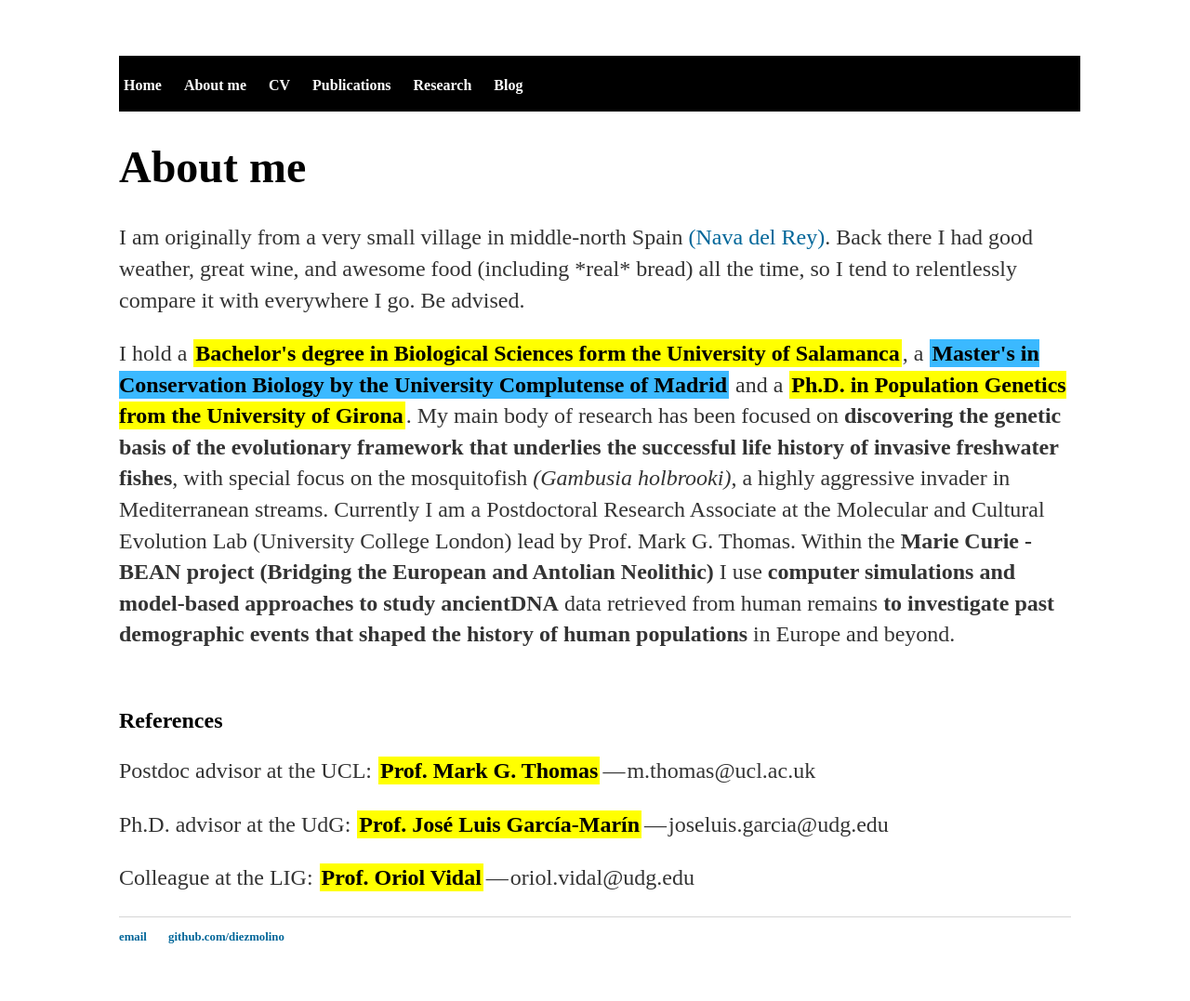
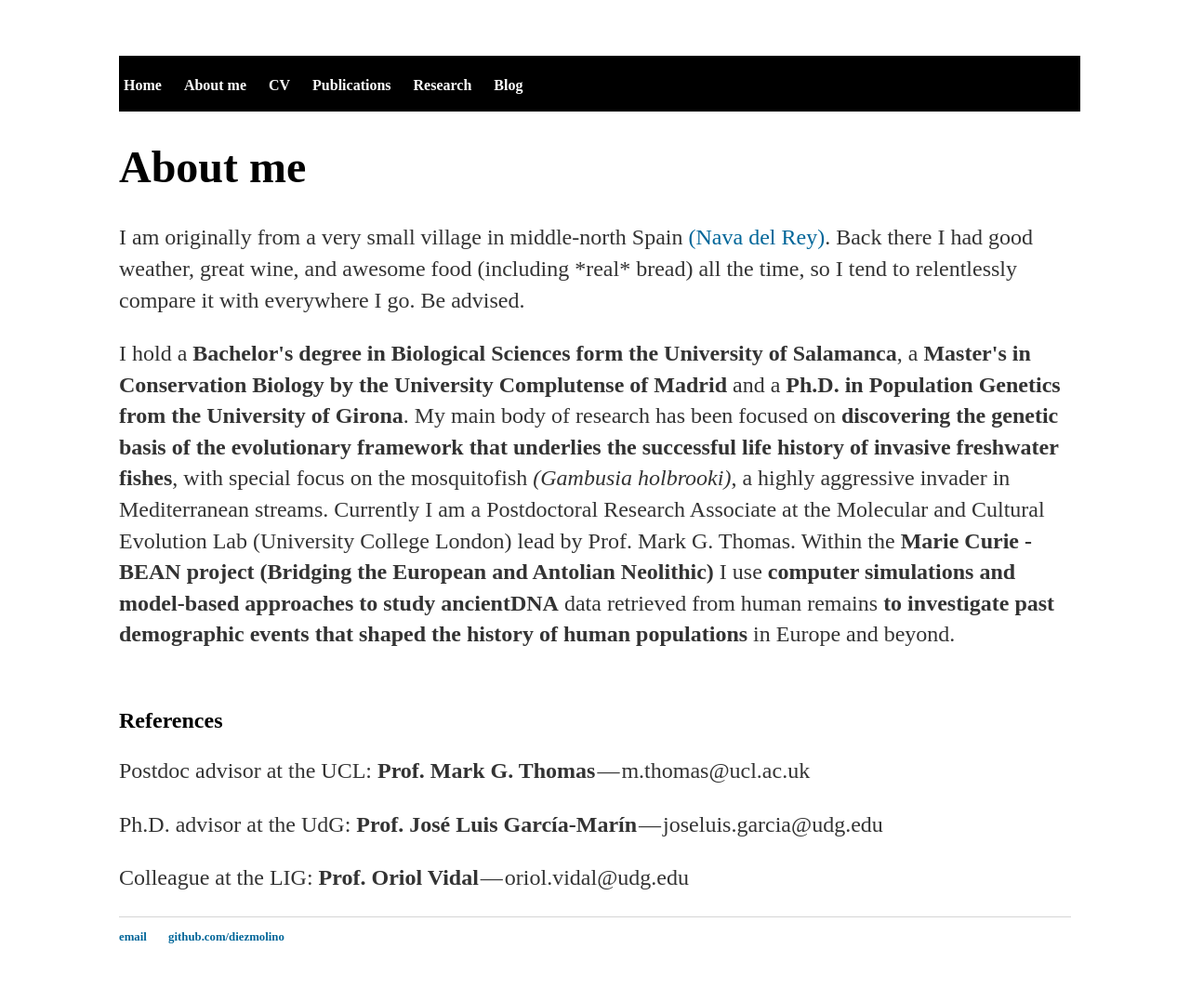
Before and after one commit to DiezMolino/diezmolino.github.io, a Jekyll site: the page about/index.html, which Jekyll copies as it is, in a window 1280 px wide. Shown: the whole page at 93% size. Built offline with Jekyll 4.4.1, drawn with Linux system fonts in a browser that asks for light colours.

Commit message:
Update index.html

```diff
--- a/about/index.html
+++ b/about/index.html
@@ -35,14 +35,14 @@
 
         		<p>I am originally from a very small village in middle-north Spain <a class='one' href='https://www.google.co.uk/webhp?sourceid=chrome-instant&ion=1&espv=2&ie=UTF-8#q=nava%20del%20rey'>(Nava del Rey)</a>. Back there I had good weather, great wine, and awesome food (including *real* bread) all the time, so I tend to relentlessly compare it with everywhere I go. Be advised. </p>
 
-        		<p>I hold a <b style='padding:2px; color: black; background-color: yellow; border: white 1px solid'>Bachelor's degree in Biological Sciences form the University of Salamanca</b>, a <b style='padding:2px; color: black; background-color: #3BB9FF; border: white 1px solid'>Master's in Conservation Biology by the University Complutense of Madrid</b> and a <b style='padding:2px; color: black; background-color: yellow; border: white 1px solid'>Ph.D. in Population Genetics  from the University of Girona</b>. My main body of research has been focused on <b>discovering the genetic basis of the evolutionary framework that underlies the successful life history of invasive freshwater fishes</b>, with special focus on the mosquitofish <i>(Gambusia holbrooki)</i>, a highly aggressive invader in Mediterranean streams. Currently I am a Postdoctoral Research Associate at the Molecular and Cultural Evolution Lab (University College London) lead by Prof. Mark G. Thomas. Within the <b>Marie Curie - BEAN project (Bridging the European and Antolian Neolithic)</b> I use <b>computer simulations and model-based approaches to study ancientDNA</b> data retrieved from human remains <b>to investigate past demographic events that shaped the history of human populations</b> in Europe and beyond.</p>
+        		<p>I hold a <b>Bachelor's degree in Biological Sciences form the University of Salamanca</b>, a <b>Master's in Conservation Biology by the University Complutense of Madrid</b> and a <b>Ph.D. in Population Genetics  from the University of Girona</b>. My main body of research has been focused on <b>discovering the genetic basis of the evolutionary framework that underlies the successful life history of invasive freshwater fishes</b>, with special focus on the mosquitofish <i>(Gambusia holbrooki)</i>, a highly aggressive invader in Mediterranean streams. Currently I am a Postdoctoral Research Associate at the Molecular and Cultural Evolution Lab (University College London) lead by Prof. Mark G. Thomas. Within the <b>Marie Curie - BEAN project (Bridging the European and Antolian Neolithic)</b> I use <b>computer simulations and model-based approaches to study ancientDNA</b> data retrieved from human remains <b>to investigate past demographic events that shaped the history of human populations</b> in Europe and beyond.</p>
 
 <br/>
 
 <h2>References</h2>
-<p>Postdoc advisor at the UCL: <b style='padding:2px; color: black; background-color: yellow; border: white 1px solid'>Prof. Mark G. Thomas</b> — m.thomas@ucl.ac.uk </p>
-<p>Ph.D. advisor at the UdG: <b style='padding:2px; color: black; background-color: yellow; border: white 1px solid'>Prof. José Luis García-Marín</b> — joseluis.garcia@udg.edu </p>
-<p>Colleague at the LIG: <b style='padding:2px; color: black; background-color: yellow; border: white 1px solid'>Prof. Oriol Vidal</b> — oriol.vidal@udg.edu </p>
+<p>Postdoc advisor at the UCL: <b>Prof. Mark G. Thomas</b> — m.thomas@ucl.ac.uk </p>
+<p>Ph.D. advisor at the UdG: <b>Prof. José Luis García-Marín</b> — joseluis.garcia@udg.edu </p>
+<p>Colleague at the LIG: <b>Prof. Oriol Vidal</b> — oriol.vidal@udg.edu </p>
     		</div><!-- /.blurb -->
 		</div><!-- /.container -->
 		<footer>
```
